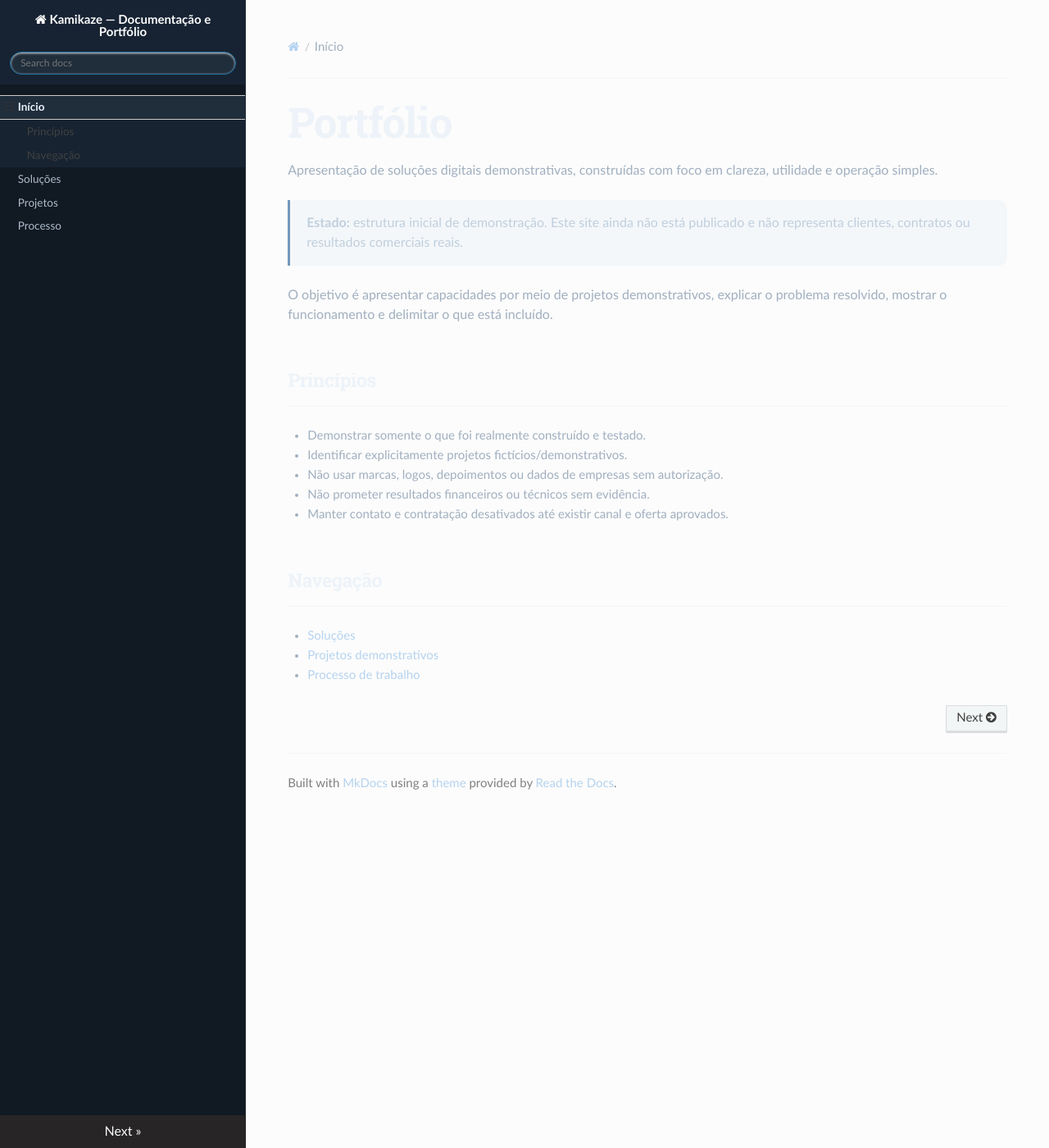
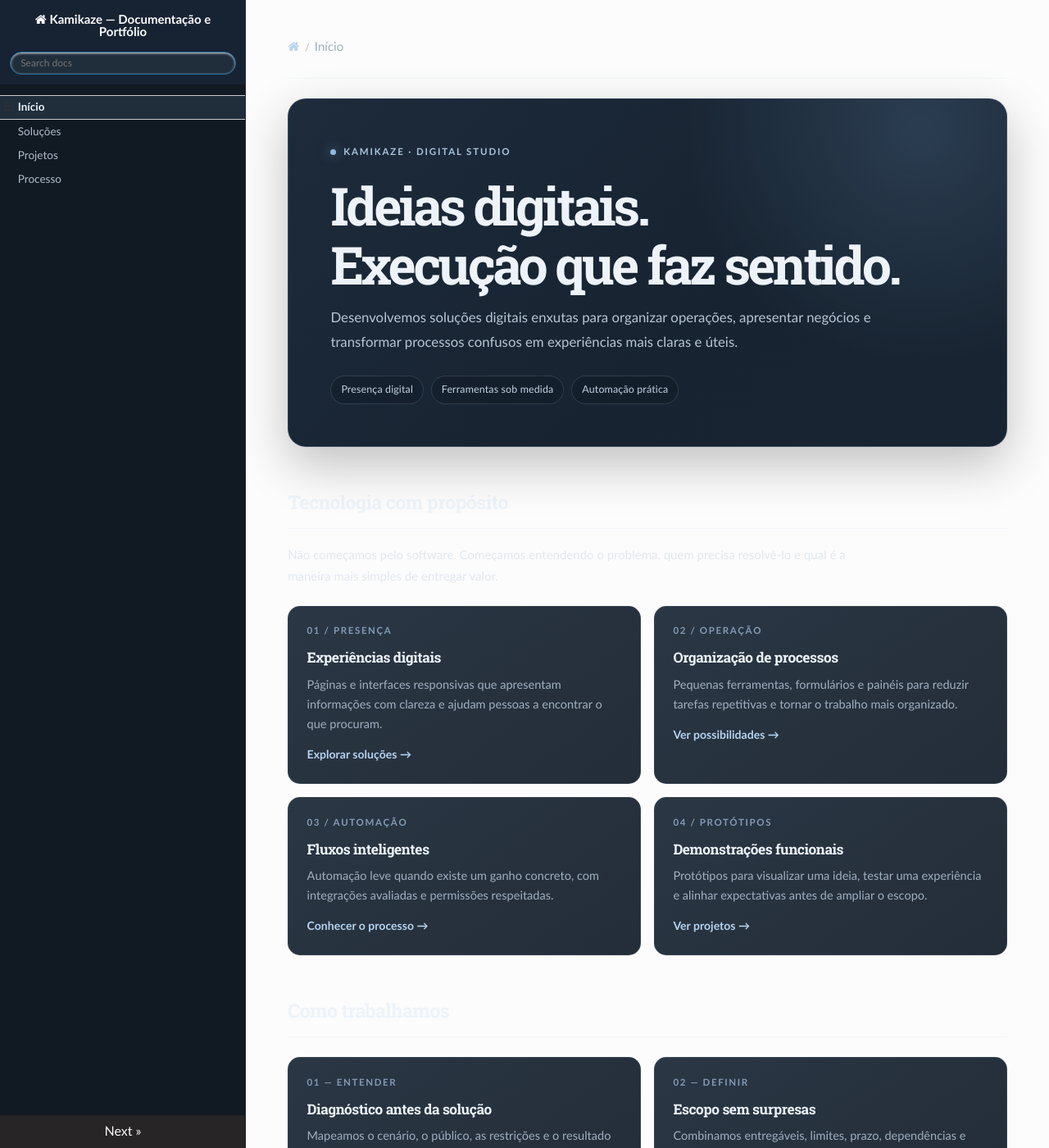
Before and after one commit to enzonunezmachado/KAMIKAZE, an MkDocs documentation site: the page built from portfolio_site/docs/index.md, in a window 1280 px wide and 1400 px high. Shown: the whole window at 82% size. Built offline with MkDocs 1.6.1, drawn with Linux system fonts in a browser that asks for light colours; nearby versions of some CDN libraries; some of the changed text lies outside the part shown.

Commit message:
Redesign portfolio homepage content

```diff
--- a/portfolio_site/docs/index.md
+++ b/portfolio_site/docs/index.md
@@ -1,21 +1,78 @@
-# Portfólio
+<div class="km-hero">
+  <div class="km-eyebrow">KAMIKAZE · DIGITAL STUDIO</div>
+  <h1>Ideias digitais.<br>Execução que faz sentido.</h1>
+  <p>Desenvolvemos soluções digitais enxutas para organizar operações, apresentar negócios e transformar processos confusos em experiências mais claras e úteis.</p>
+  <div class="km-pills">
+    <span class="km-pill">Presença digital</span>
+    <span class="km-pill">Ferramentas sob medida</span>
+    <span class="km-pill">Automação prática</span>
+  </div>
+</div>
 
-Apresentação de soluções digitais demonstrativas, construídas com foco em clareza, utilidade e operação simples.
+## Tecnologia com propósito
 
-> **Estado:** estrutura inicial de demonstração. Este site ainda não está publicado e não representa clientes, contratos ou resultados comerciais reais.
+<div class="km-section-lead">
+  Não começamos pelo software. Começamos entendendo o problema, quem precisa resolvê-lo e qual é a maneira mais simples de entregar valor.
+</div>
 
-O objetivo é apresentar capacidades por meio de projetos demonstrativos, explicar o problema resolvido, mostrar o funcionamento e delimitar o que está incluído.
+<div class="km-grid">
+  <div class="km-card">
+    <div class="km-card-index">01 / PRESENÇA</div>
+    <h3>Experiências digitais</h3>
+    <p>Páginas e interfaces responsivas que apresentam informações com clareza e ajudam pessoas a encontrar o que procuram.</p>
+    <a href="solucoes/">Explorar soluções →</a>
+  </div>
+  <div class="km-card">
+    <div class="km-card-index">02 / OPERAÇÃO</div>
+    <h3>Organização de processos</h3>
+    <p>Pequenas ferramentas, formulários e painéis para reduzir tarefas repetitivas e tornar o trabalho mais organizado.</p>
+    <a href="solucoes/">Ver possibilidades →</a>
+  </div>
+  <div class="km-card">
+    <div class="km-card-index">03 / AUTOMAÇÃO</div>
+    <h3>Fluxos inteligentes</h3>
+    <p>Automação leve quando existe um ganho concreto, com integrações avaliadas e permissões respeitadas.</p>
+    <a href="processo/">Conhecer o processo →</a>
+  </div>
+  <div class="km-card">
+    <div class="km-card-index">04 / PROTÓTIPOS</div>
+    <h3>Demonstrações funcionais</h3>
+    <p>Protótipos para visualizar uma ideia, testar uma experiência e alinhar expectativas antes de ampliar o escopo.</p>
+    <a href="projetos/">Ver projetos →</a>
+  </div>
+</div>
 
-## Princípios
+## Como trabalhamos
 
-- Demonstrar somente o que foi realmente construído e testado.
-- Identificar explicitamente projetos fictícios/demonstrativos.
-- Não usar marcas, logos, depoimentos ou dados de empresas sem autorização.
-- Não prometer resultados financeiros ou técnicos sem evidência.
-- Manter contato e contratação desativados até existir canal e oferta aprovados.
+<div class="km-grid">
+  <div class="km-card">
+    <div class="km-card-index">01 — ENTENDER</div>
+    <h3>Diagnóstico antes da solução</h3>
+    <p>Mapeamos o cenário, o público, as restrições e o resultado que realmente importa.</p>
+  </div>
+  <div class="km-card">
+    <div class="km-card-index">02 — DEFINIR</div>
+    <h3>Escopo sem surpresas</h3>
+    <p>Combinamos entregáveis, limites, prazo, dependências e critérios de validação.</p>
+  </div>
+  <div class="km-card">
+    <div class="km-card-index">03 — CONSTRUIR</div>
+    <h3>Desenvolvimento objetivo</h3>
+    <p>Criamos a solução adequada ao problema, evitando complexidade que não agrega valor.</p>
+  </div>
+  <div class="km-card">
+    <div class="km-card-index">04 — VALIDAR</div>
+    <h3>Teste e entrega</h3>
+    <p>Conferimos o que foi combinado e documentamos o que está incluído e o que fica de fora.</p>
+  </div>
+</div>
 
-## Navegação
+<div class="km-principle">
+  <p><strong>Nosso princípio:</strong> a melhor solução não é a que tem mais recursos. É a que resolve o problema com clareza, confiabilidade e o menor atrito possível.</p>
+</div>
 
-- [Soluções](solucoes.md)
-- [Projetos demonstrativos](projetos.md)
-- [Processo de trabalho](processo.md)
+## Transparência
+
+Este portfólio está em construção. As categorias apresentadas são áreas de atuação em avaliação, não uma lista de serviços contratáveis. Projetos, clientes, depoimentos e resultados só serão exibidos quando houver material real, verificável e autorizado.
+
+<p class="km-footnote">Kamikaze · Portfólio demonstrativo · Conteúdo em evolução</p>
```
